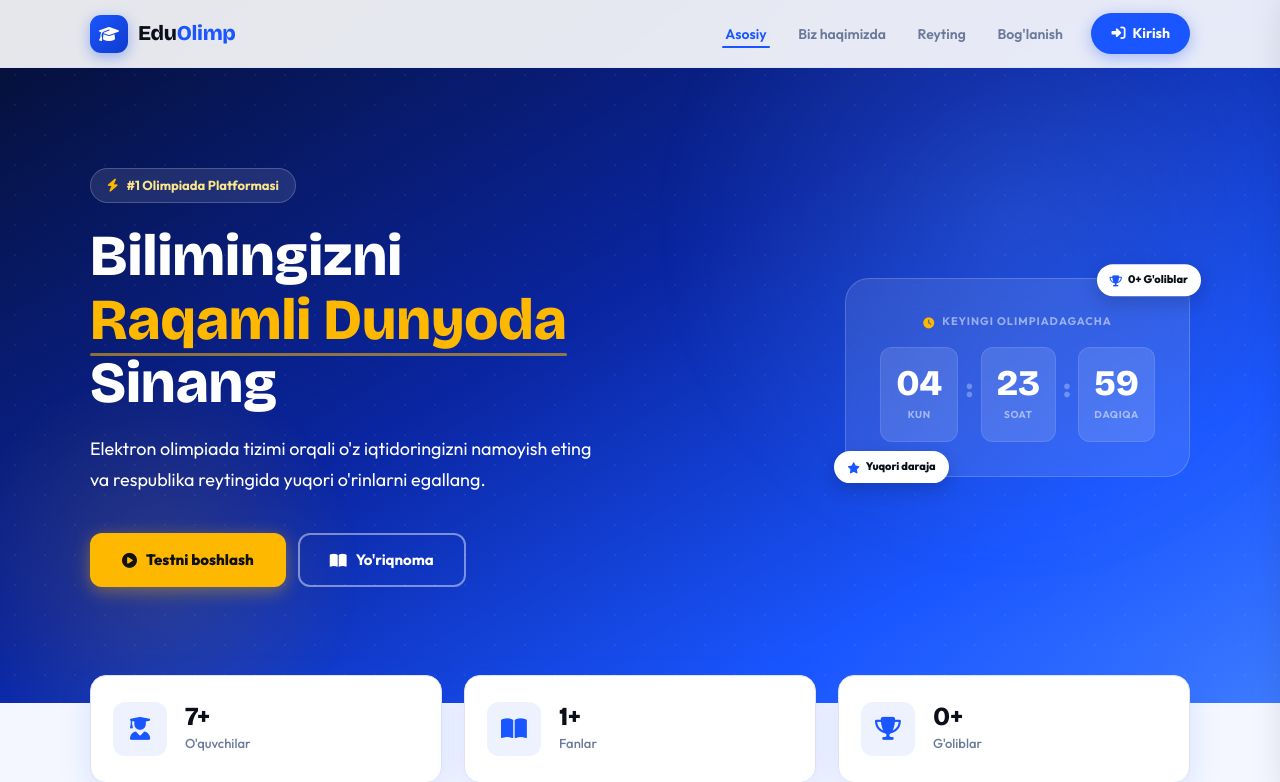
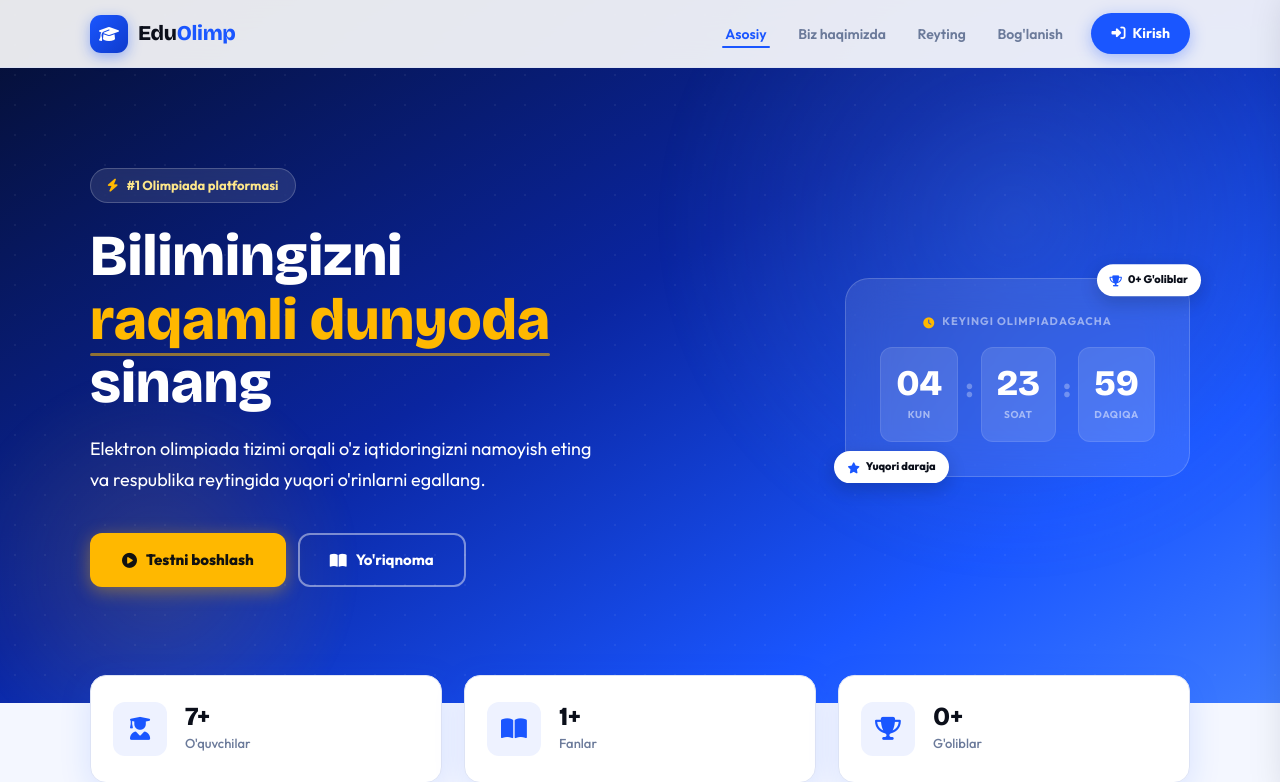
Before and after one commit to nabijonov05/eduolimp, a Django app: page / in a window 1280 px wide. Shown: the top 782 px of the page. Run offline with Django 5.2, Linux system fonts and the light colour scheme; data comes from the database, SQL or seed files in the repository; both versions use the stored data as it was after the commit; data that the repository does not hold is empty.

```diff
--- a/olimpiada/templates/html/index.html
+++ b/olimpiada/templates/html/index.html
@@ -595,11 +595,11 @@ tbody tr:hover{background:#f7f9ff;}
   <div class="W">
     <div class="hero-grid">
       <div>
-        <div class="hero-chip"><i class="fas fa-bolt"></i>#1 Olimpiada Platformasi</div>
+        <div class="hero-chip"><i class="fas fa-bolt"></i>#1 Olimpiada platformasi</div>
         <h1 class="hero-h1">
           Bilimingizni<br>
-          <span class="gld">Raqamli Dunyoda</span><br>
-          Sinang
+          <span class="gld">raqamli dunyoda</span><br>
+          sinang
         </h1>
         <p class="hero-p">Elektron olimpiada tizimi orqali o'z iqtidoringizni namoyish eting va respublika reytingida yuqori o'rinlarni egallang.</p>
         <div class="hero-btns">
@@ -672,7 +672,7 @@ tbody tr:hover{background:#f7f9ff;}
   <div class="W">
     <div class="sh rv">
       <span class="stag">Reyting</span>
-      <h2 class="sh2">Haftalik <em>Top Ishtirokchilar</em></h2>
+      <h2 class="sh2">Haftalik <em>top ishtirokchilar</em></h2>
       <p class="ssub">Eng yaxshi natijalar ko'rsatgan o'quvchilar</p>
     </div>
     <div class="tw">
```
Also changed, not shown: db.sqlite3, media/test_images/Matematika/10/58_4 (1).png (added).
